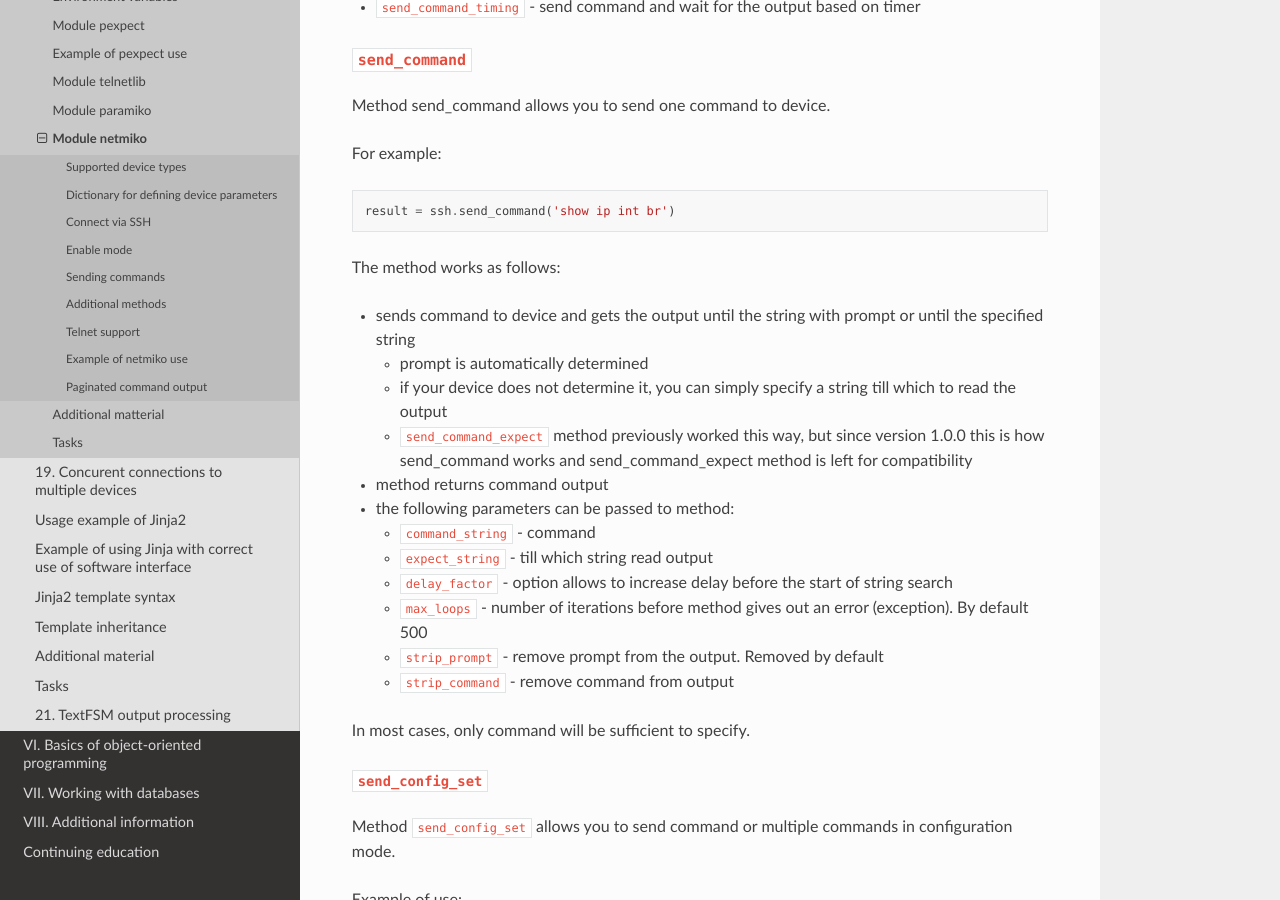
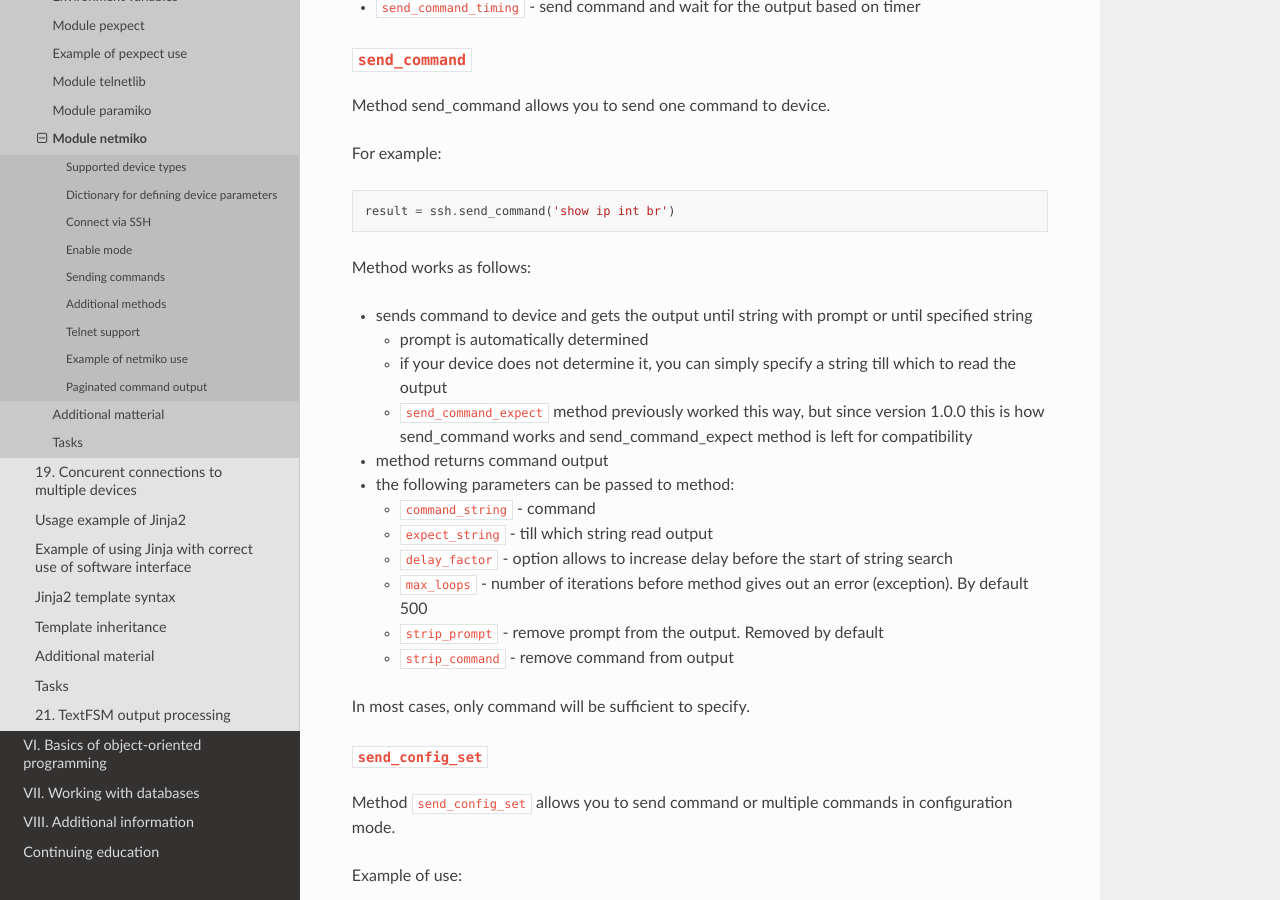
Before and after one commit to natenka/pyneng-book-en, a Sphinx documentation site: the page built from docs/source/book/18_ssh_telnet/netmiko.rst, in a window 1280 px wide and 900 px high, scrolled down 1674 px. Built offline with Sphinx 7.4.7 and the Read the Docs theme 2.0.0, drawn with Linux system fonts in a browser that asks for light colours; pages that are not in the unit, such as notebooks, are missing from menus.

Commit message:
Update netmiko.rst

```diff
--- a/docs/source/book/18_ssh_telnet/netmiko.rst
+++ b/docs/source/book/18_ssh_telnet/netmiko.rst
@@ -87,9 +87,9 @@ For example:
 
     result = ssh.send_command('show ip int br')
 
-The method works as follows:
+Method works as follows:
 
-* sends command to device and gets the output until the string with prompt or until the specified string
+* sends command to device and gets the output until string with prompt or until specified string
 
   * prompt is automatically determined
   * if your device does not determine it, you can simply specify a string till which to read the output
```
